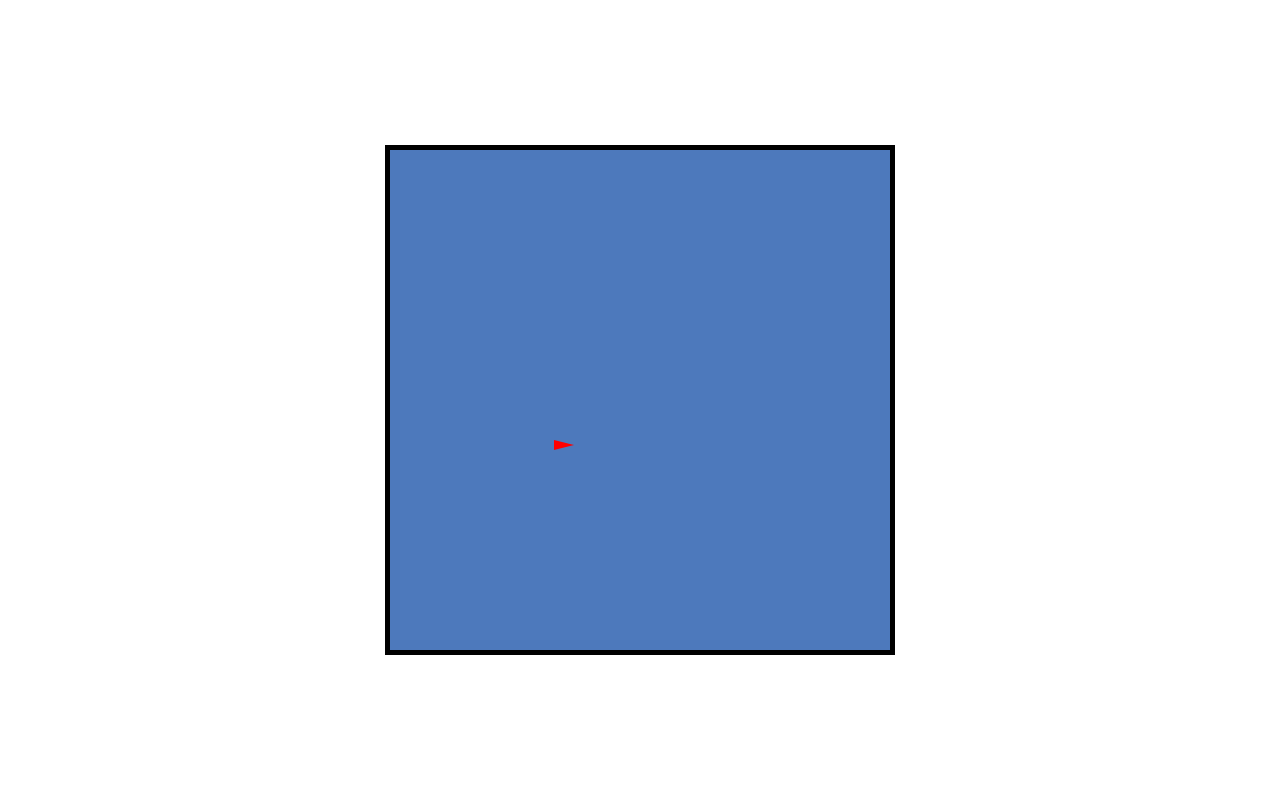
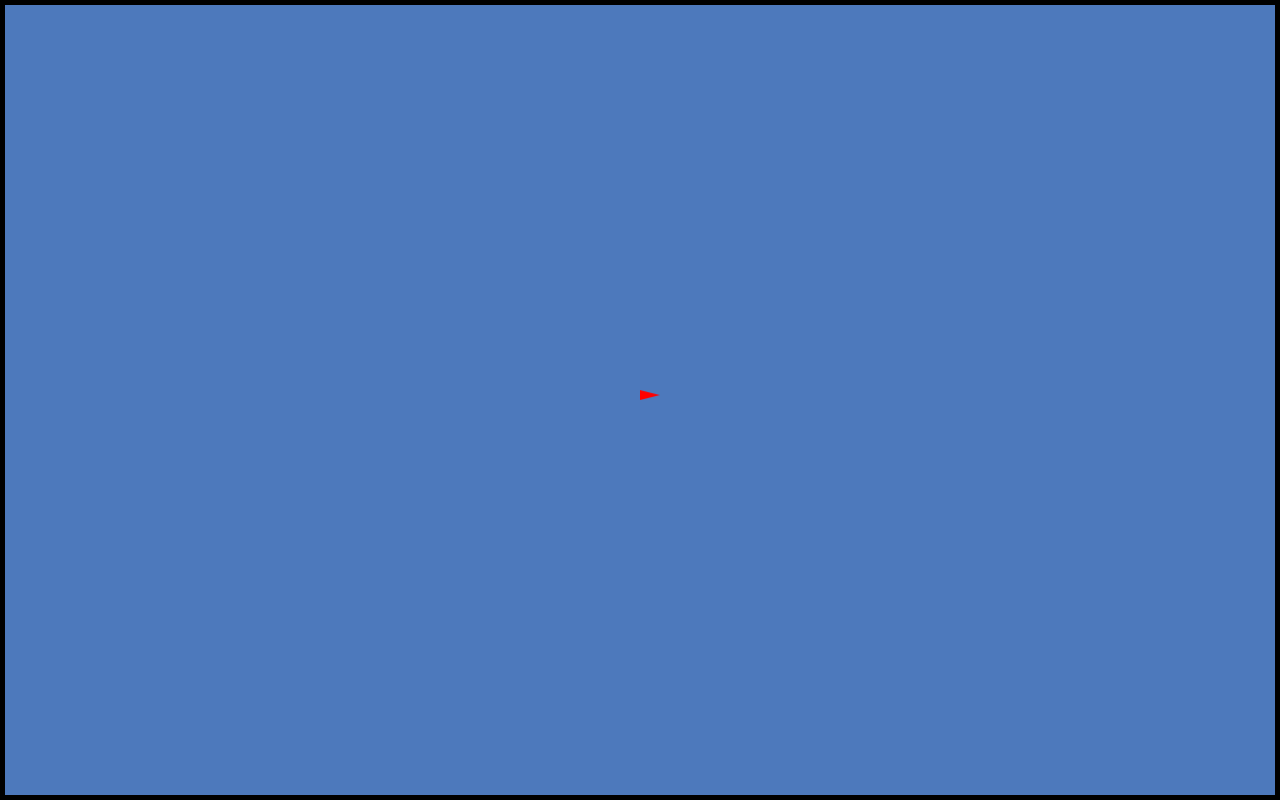
Before and after one commit to chrfrenning/asteroids, a plain HTML site: page index.html in a window 1280 px wide. Drawn offline with Linux system fonts and the light colour scheme.

Commit message:
full screen support

```diff
--- a/script.js
+++ b/script.js
@@ -1,8 +1,8 @@
 window.addEventListener('load', function(){
     const canvas = document.getElementById('canvas1');
     const ctx = canvas.getContext('2d');
-    canvas.width = 500;
-    canvas.height = 500;
+    canvas.width = window.innerWidth;
+    canvas.height = window.innerHeight;
 
     class Vector {
         constructor(x, y) {
@@ -39,8 +39,9 @@ window.addEventListener('load', function(){
 
     class Player {
             constructor(game) {
-                this.position = new Vector(2, 15);
-                this.direction = new Vector(0.2, 0);
+                this.position = new Vector(game.width / 2, game.height / 2);
+                console.log(this.position);
+                this.direction = new Vector(0.0, 0.0);
                 this.game = game;
                 this.is_dead = false;
             }
@@ -53,7 +54,7 @@ window.addEventListener('load', function(){
                 // draw a triangle that points in the direction of this.direction
                 context.fillStyle = 'red';
 
-                context.translate(this.position.x * 20, this.position.y * 20);
+                context.translate(this.position.x, this.position.y);
                 context.rotate(Math.atan2(this.direction.y, this.direction.x));
 
                 context.beginPath();
@@ -80,27 +81,23 @@ window.addEventListener('load', function(){
                 let newDirection = new Vector(0, 0);
                 switch(event.code) {
                     case 'ArrowLeft':
-                        newDirection = new Vector(-1, 0);
-                        break;
-                    case 'ArrowUp':
-                        newDirection = new Vector(0, -1);
-                        break;
-                    case 'ArrowRight':
-                        newDirection = new Vector(1, 0);
-                        break;
-                    case 'ArrowDown':
-                        newDirection = new Vector(0, 1);
                     case 'KeyA':
                         player.direction = player.direction.rotate(-15);
                         break;
+                    case 'ArrowRight':
                     case 'KeyD':
                         player.direction = player.direction.rotate(15);
                         break;
+                    case 'ArrowUp':
                     case 'KeyW':
                         player.direction = player.direction.multiply(1.2);
                         break;
+                    case 'ArrowDown':
                     case 'KeyS':
                         player.direction = player.direction.multiply(0.8);
+                        break;
+                    case 'Space':
+                        player.direction = new Vector(0.4, 0);
                         break;
                 }
             });
@@ -124,6 +121,7 @@ window.addEventListener('load', function(){
         }
     }
 
+    console.log(canvas.width, canvas.height);
     const game = new Game (canvas.width, canvas.height);
 
     let start, previousTimeStamp;
@@ -140,7 +138,7 @@ window.addEventListener('load', function(){
         ctx.clearRect(0, 0, canvas.width, canvas.height);
 
         // Update game state
-        if ( elapsed > 150 ) {
+        if ( elapsed > 1 ) {
             game.update();
             start = ts;
         }
--- a/style.css
+++ b/style.css
@@ -8,24 +8,10 @@ body {
     font-family: 'Roboto', sans-serif;
 }
 
-#bgc {
+#canvas1 {
+    border: 5px solid black;
     position: absolute;
-    top: 0;
-    left: 0;
-    z-index: -1;
+    background-color: #4d79bc;
     width: 100%;
     height: 100%;
-    /* background-image: url("bg.jpg"); */
-    background-size: 100% 100%;
 }
-
-#canvas1{
-    border: 5px solid black;
-    position: absolute;
-    top: 50%;
-    left: 50%;
-    transform: translate(-50%, -50%);
-    background-color: #4d79bc;
-    max-width: 100%;
-    max-height: 100%;
-}
```
